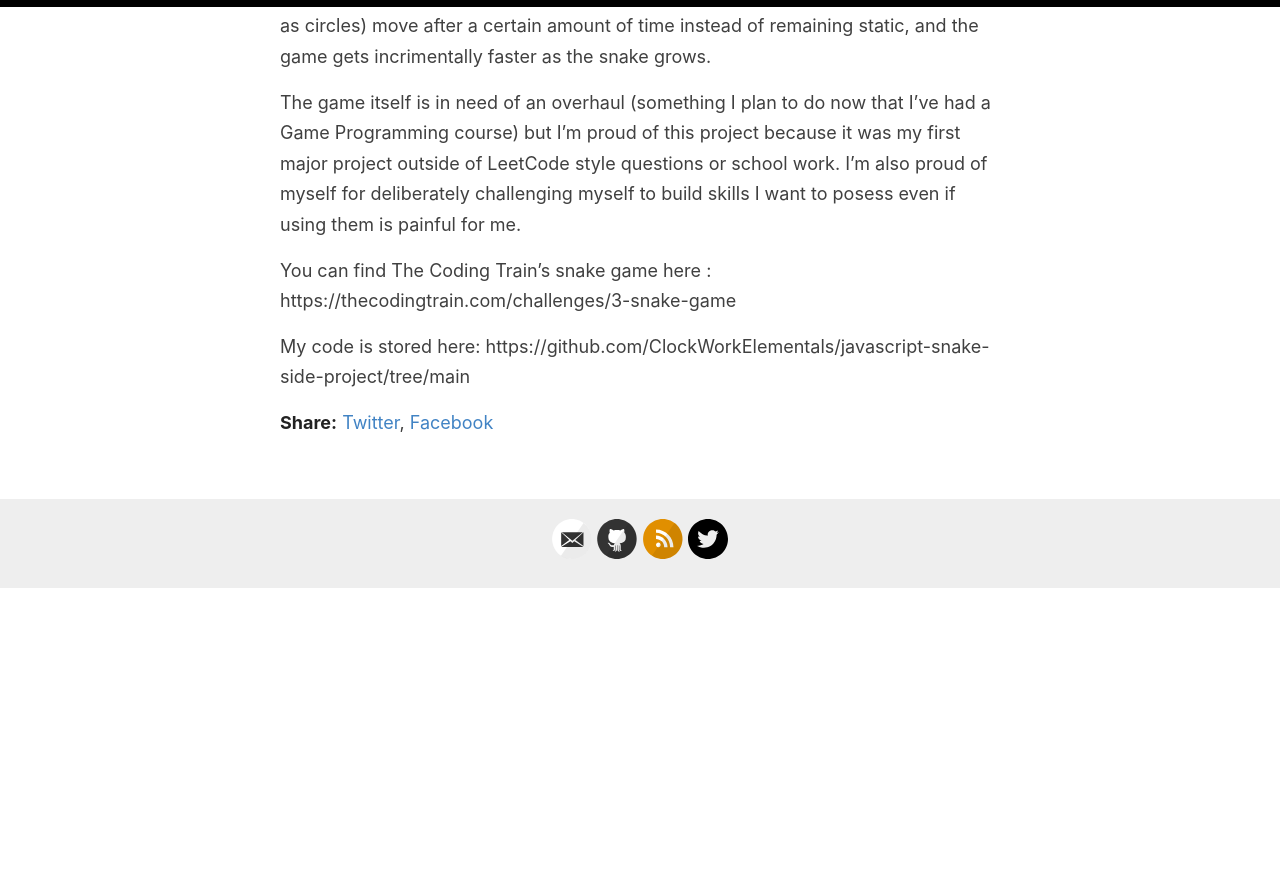
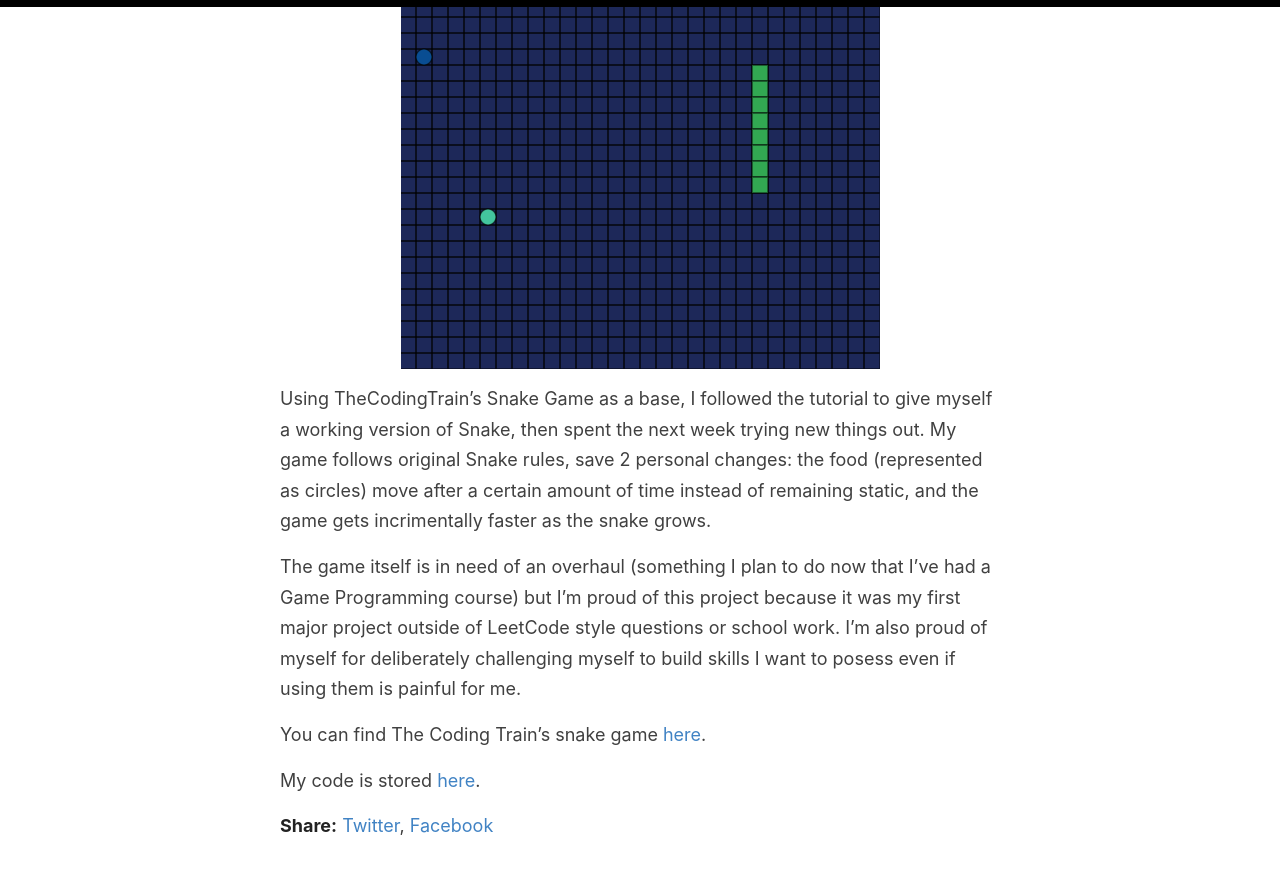
Before and after one commit to ClockWorkElementals/ClockWorkElementals.github.io, a Jekyll site: the page built from _posts/2023-2-07-snake-game.md, in a window 1280 px wide and 900 px high, scrolled down 1135 px. Shown: the top 874 px of the window. Built offline with Jekyll 4.4.1, drawn with Linux system fonts in a browser that asks for light colours; before the commit the page ends 1723 px from its top, so only the background shows below that; some of the changed text lies outside the part shown.

Commit message:
Snake Game Page Done

```diff
--- a/_posts/2023-2-07-snake-game.md
+++ b/_posts/2023-2-07-snake-game.md
@@ -12,10 +12,12 @@ While my pasison nowadays is helping others with my code, originally I approache
 
 In contrast, I *despise* JavaScript. I find it needlessly frustrating and broken, and my style of coding largely depends on having a robust enough error system to point me in a direction when my code inevitably breaks. JS provides no semblance of structure, or even *rules* as far as I can tell. The language feels like a mockery or parody of all my skills. But, I can hate JavaScript as much as I want, the language will remain a powerhouse and having skills with the language is invaluable. With that in mind, I chose JAvaScript as my language to sharpen my skills with a simple project: I was going to code Snake.
 
+![Snake Example](./../images/snakeImage.png)
+
 Using TheCodingTrain's Snake Game as a base, I followed the tutorial to give myself a working version of Snake, then spent the next week trying new things out. My game follows original Snake rules, save 2 personal changes: the food (represented as circles) move after a certain amount of time instead of remaining static, and the game gets incrimentally faster as the snake grows.
 
 The game itself is in need of an overhaul (something I plan to do now that I've had a Game Programming course) but I'm proud of this project because it was my first major project outside of LeetCode style questions or school work. I'm also proud of myself for deliberately challenging myself to build skills I want to posess even if using them is painful for me.
 
-You can find The Coding Train's snake game here : https://thecodingtrain.com/challenges/3-snake-game
+You can find The Coding Train's snake game [here](https://thecodingtrain.com/challenges/3-snake-game).
 
-My code is stored here: https://github.com/ClockWorkElementals/javascript-snake-side-project/tree/main
+My code is stored [here](https://github.com/ClockWorkElementals/javascript-snake-side-project/tree/main).
```
Also changed, not shown: other parts of _posts/2023-2-07-snake-game.md (+1 -1 lines).
